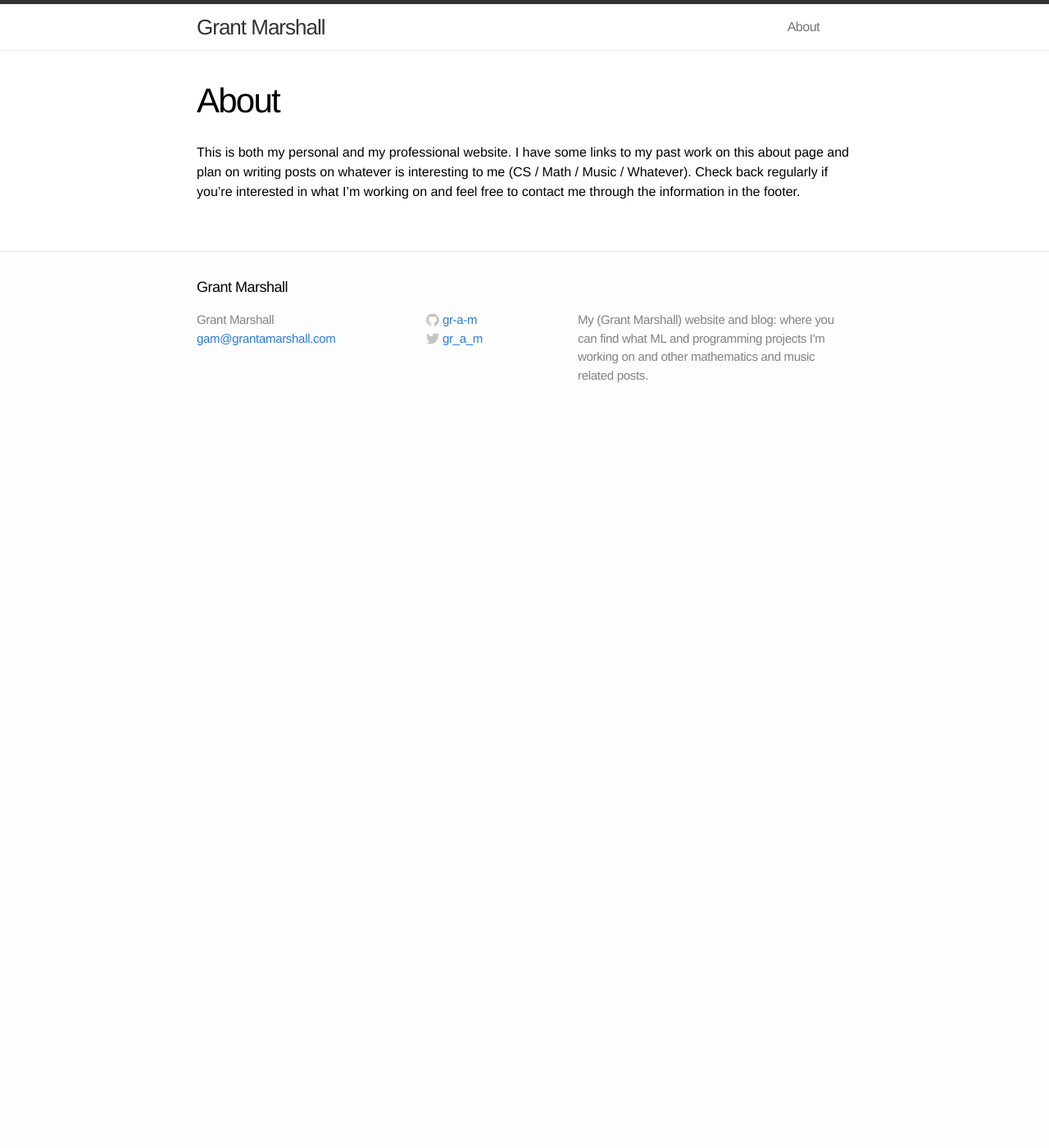
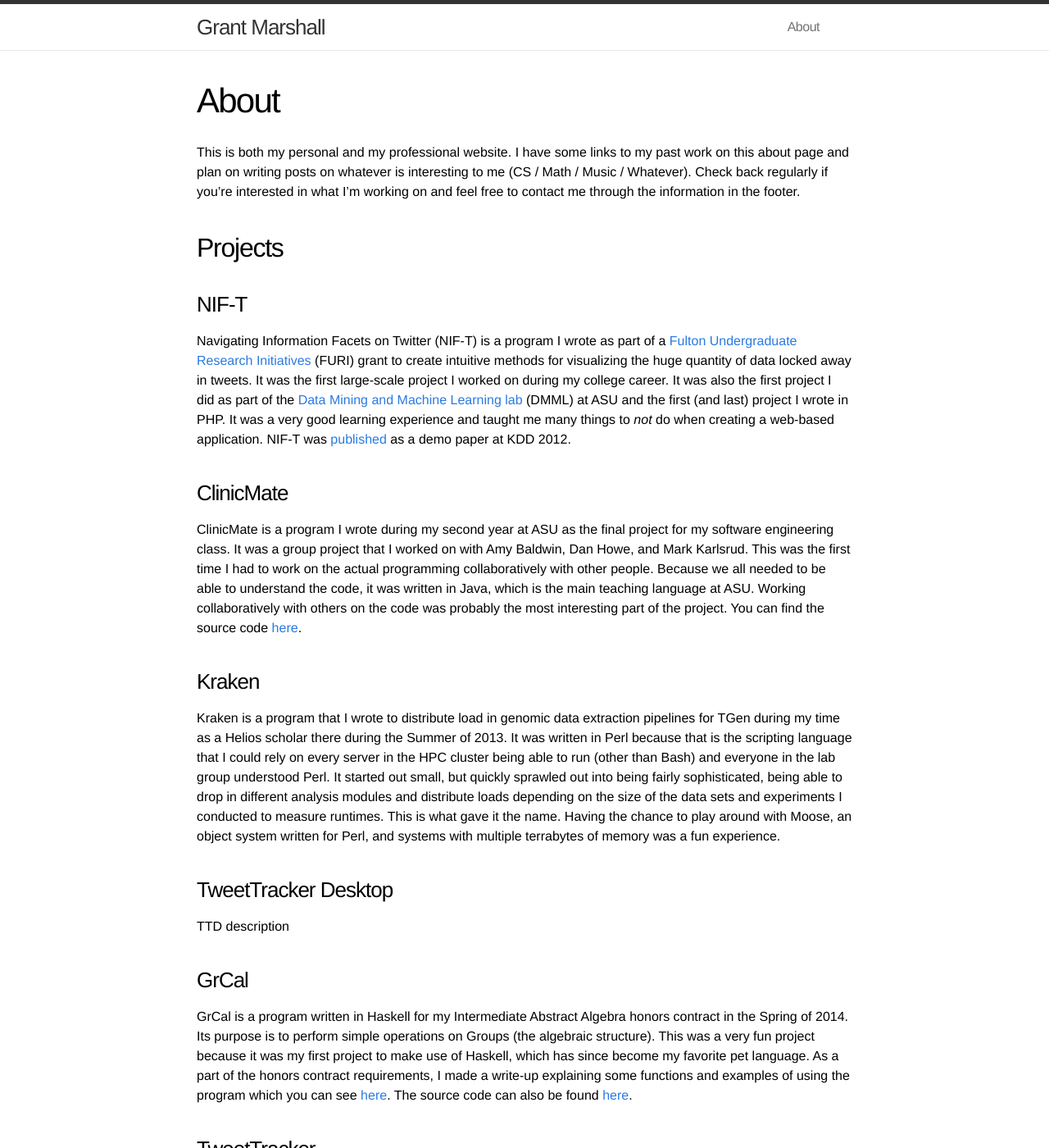
Before and after one commit to gr-a-m/gr-a-m.github.io, a Jekyll site: the page built from about.md, in a window 1280 px wide and 1400 px high. Shown: the whole window at 82% size. Built offline with Jekyll 4.4.1, drawn with Linux system fonts in a browser that asks for light colours; some of the changed text lies outside the part shown.

Commit message:
Add projects descriptions for 4/7 projects I intend to put up here

```diff
--- a/about.md
+++ b/about.md
@@ -5,3 +5,41 @@ permalink: /about/
 ---
 
 This is both my personal and my professional website. I have some links to my past work on this about page and plan on writing posts on whatever is interesting to me (CS / Math / Music / Whatever). Check back regularly if you're interested in what I'm working on and feel free to contact me through the information in the footer.
+
+Projects
+--------
+
+<h3>NIF-T</h3>
+
+Navigating Information Facets on Twitter (NIF-T) is a program I wrote as part of a [Fulton Undergraduate Research Initiatives][2] (FURI) grant to create intuitive methods for visualizing the huge quantity of data locked away in tweets. It was the first large-scale project I worked on during my college career. It was also the first project I did as part of the [Data Mining and Machine Learning lab][1] (DMML) at ASU and the first (and last) project I wrote in PHP. It was a very good learning experience and taught me many things to *not* do when creating a web-based application. NIF-T was [published][4] as a demo paper at KDD 2012.
+
+<h3>ClinicMate</h3>
+
+ClinicMate is a program I wrote during my second year at ASU as the final project for my software engineering class. It was a group project that I worked on with Amy Baldwin, Dan Howe, and Mark Karlsrud. This was the first time I had to work on the actual programming collaboratively with other people. Because we all needed to be able to understand the code, it was written in Java, which is the main teaching language at ASU. Working collaboratively with others on the code was probably the most interesting part of the project. You can find the source code [here][3].
+
+<h3>Kraken</h3>
+
+Kraken is a program that I wrote to distribute load in genomic data extraction pipelines for TGen during my time as a Helios scholar there during the Summer of 2013. It was written in Perl because that is the scripting language that I could rely on every server in the HPC cluster being able to run (other than Bash) and everyone in the lab group understood Perl. It started out small, but quickly sprawled out into being fairly sophisticated, being able to drop in different analysis modules and distribute loads depending on the size of the data sets and experiments I conducted to measure runtimes. This is what gave it the name. Having the chance to play around with Moose, an object system written for Perl, and systems with multiple terrabytes of memory was a fun experience.
+
+<h3>TweetTracker Desktop</h3>
+
+TTD description
+
+<h3>GrCal</h3>
+
+GrCal is a program written in Haskell for my Intermediate Abstract Algebra honors contract in the Spring of 2014. Its purpose is to perform simple operations on Groups (the algebraic structure). This was a very fun project because it was my first project to make use of Haskell, which has since become my favorite pet language. As a part of the honors contract requirements, I made a write-up explaining some functions and examples of using the program which you can see [here][5]. The source code can also be found [here][6].
+
+<h3>TweetTracker</h3>
+
+TT descrption
+
+<h3>TwitTP</h3>
+
+TwitTP description
+
+[1]: http://dmml.asu.edu
+[2]: http://more.engineering.asu.edu/furi/
+[3]: https://github.com/gr-a-m/clinicmate
+[4]: http://dl.acm.org/citation.cfm?id=2339777
+[5]: /pdfs/hc.pdf
+[6]: https://github.com/gr-a-m/GrCal
```
Also changed, not shown: 1 other file.
